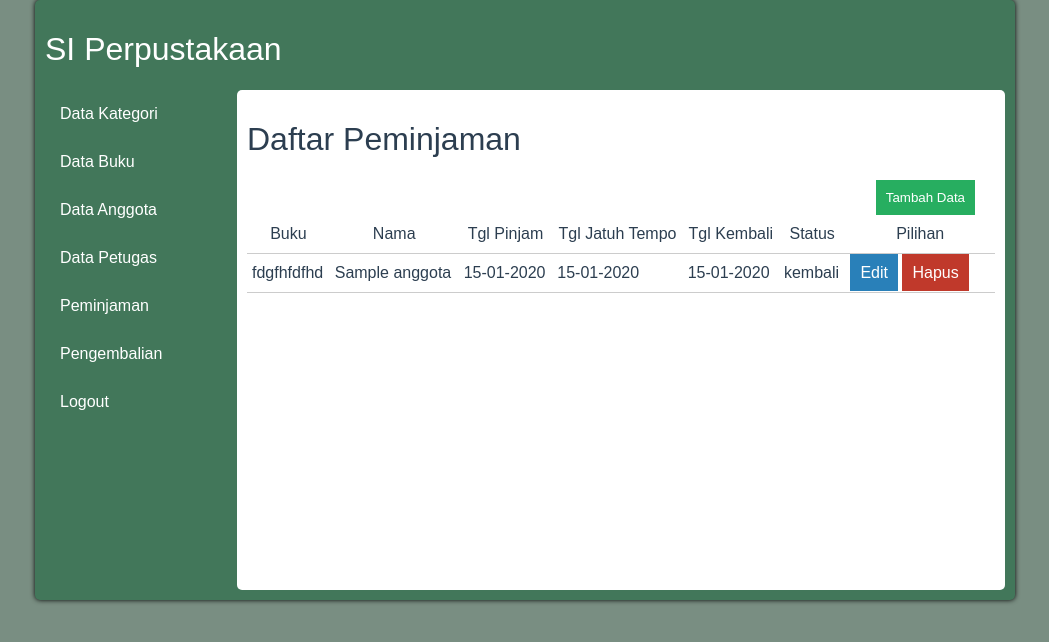
After one commit to yeripratama/workshop-jepara, a PHP site: page /modul_peminjaman/pinjam-data.php in a window 1280 px wide. The commit adds this page. Shown: the top 642 px of the page, without its empty margins (115-1164 px from the left). Run offline with PHP 8.4, Linux system fonts and the light colour scheme; the visitor is signed in with stand-in values (Sample User, id 1); data comes from the database, SQL or seed files in the repository; tables that the repository leaves empty hold one stand-in row (values such as "Sample post").

Commit message:
menambah source code modul peminjaman

```diff
--- a/php/home.php
+++ b/php/home.php
@@ -23,7 +23,7 @@
                 <li><a href="modul_buku/list-buku.php">Data Buku</a></li>
                 <li><a href="anggota_data.html">Data Anggota</a></li>
                 <li><a href="petugas_data.html">Data Petugas</a></li>
-                <li><a href="pinjam_data.html">Peminjaman</a></li>
+                <li><a href="modul_peminjaman/pinjam-data.php">Peminjaman</a></li>
                 <li><a href="kembail_data.html">Pengembalian</a></li>
                 <li><a href="logout.php">Logout</a></li>
             </ul>
--- /dev/null
+++ b/php/modul_peminjaman/pinjam-data.php
@@ -0,0 +1,81 @@
+<?php
+// ... ambil data dari database
+include 'proses-list-pinjam-data.php';
+
+?>
+<!DOCTYPE html>
+<html lang="en">
+<head>
+    <meta charset="UTF-8">
+    <title>Daftar Peminjaman</title>
+    <link rel="stylesheet" href="../css/style.css">
+</head>
+<body>
+    <div class="container clearfix">
+        <h1>SI Perpustakaan</h1>
+
+        <div class="sidebar">
+            <ul>
+                <li><a href="modul_kategori/list-kategori.php">Data Kategori</a></li>
+                <li><a href="modul_buku/list-buku.php">Data Buku</a></li>
+                <li><a href="anggota_data.html">Data Anggota</a></li>
+                <li><a href="petugas_data.html">Data Petugas</a></li>
+                <li><a href="modul_peminjaman/pinjam-data.php">Peminjaman</a></li>
+                <li><a href="kembail_data.html">Pengembalian</a></li>
+                <li><a href="logout.php">Logout</a></li>
+            </ul>
+        </div>
+        <div class="content">
+            <h1>Daftar Peminjaman</h1>
+            <div class="btn-tambah-div">
+                <a href="pinjam-form.php"><button class="btn btn-tambah">Tambah Data</button></a>
+            </div>
+            <?php if (empty($data_pinjam)) : ?>
+            Tidak ada data.
+            <?php else : ?>
+            <table class="data">
+                <tr>
+                    <th>Buku</th>
+                    <th>Nama</th>
+                    <th>Tgl Pinjam</th>
+                    <th>Tgl Jatuh Tempo</th>
+                    <th>Tgl Kembali</th>
+                    <th>Status</th>
+                    <th width="20%">Pilihan</th>
+                </tr>
+                <?php foreach ($data_pinjam as $pinjam) : ?>
+                <tr>
+                    <td><?php echo $pinjam['buku_judul'] ?></td>
+                    <td><?php echo $pinjam['anggota_nama'] ?></td>
+                    <td><?php echo date('d-m-Y', strtotime($pinjam['tgl_pinjam'])) ?></td>
+                    <td><?php echo date('d-m-Y', strtotime($pinjam['tgl_jatuh_tempo'])) ?></td>
+                    <td>
+                    <?php
+                        if (empty($pinjam['tgl_kembali'])) {
+                            echo "-";
+                        }
+                        else {
+                            echo date('d-m-Y', strtotime($pinjam['tgl_kembali']));
+                        }
+                    ?>
+                    </td>
+                    <td>
+                        <?php if (empty($pinjam['tgl_kembali'])): ?>
+                            <a href="kembali_form.html" class="link" title="klik untuk proses pengembalian">pinjam</a>
+                        <?php else: ?>
+                            kembali
+                        <?php endif ?>
+                    </td>
+                    <td>
+                        <a href="edit-pinjam.php?id_pinjam=<?php echo $pinjam['pinjam_id']; ?>" class="btn btn-edit">Edit</a>
+                        <a href="proses-delete-pinjam.php?id_pinjam=<?php echo $pinjam['pinjam_id']; ?>"  onclick="return confirm('anda yakin akan menghapus data?')" class="btn btn-hapus">Hapus</a>
+                    </td>
+                </tr>
+                <?php endforeach ?>
+            </table>
+            <?php endif ?>
+        </div>
+
+    </div>
+</body>
+</html>
--- /dev/null
+++ b/php/modul_peminjaman/proses-list-pinjam-data.php
@@ -0,0 +1,27 @@
+<?php
+session_start();
+
+// ... jika belum login, alihkan ke halaman login
+if (! isset($_SESSION['user'])) {
+    header('Location: ../login.php');
+    exit();
+}
+
+include '../connection.php';
+
+$query = "SELECT pinjam.*,pinjam.pinjam_id as id_pinjam, buku.buku_judul, anggota.anggota_nama,
+	(SELECT tgl_kembali FROM kembali JOIN pinjam ON kembali.pinjam_id=pinjam.pinjam_id WHERE kembali.pinjam_id=id_pinjam) as tgl_kembali
+    FROM pinjam
+    JOIN buku ON buku.buku_id = pinjam.buku_id
+    JOIN anggota ON anggota.anggota_id = pinjam.anggota_id";
+
+$hasil = mysqli_query($db, $query);
+mysqli_connect_error();
+// ... menampung semua data kategori
+$data_pinjam = array();
+
+// ... tiap baris dari hasil query dikumpulkan ke $data_buku
+while ($row = mysqli_fetch_assoc($hasil)) {
+    $data_pinjam[] = $row;
+}
+// ... lanjut di tampilan
```
Also changed, not shown: php/modul_peminjaman/edit-pinjam.php (added, +79 -0 lines), php/modul_peminjaman/pinjam-form.php (added, +71 -0 lines), php/modul_peminjaman/proses-delete-pinjam.php (added, +14 -0 lines), php/modul_peminjaman/proses-edit-pinjam.php (added, +31 -0 lines), php/modul_peminjaman/proses-tambah-pinjam.php (added, +23 -0 lines).
